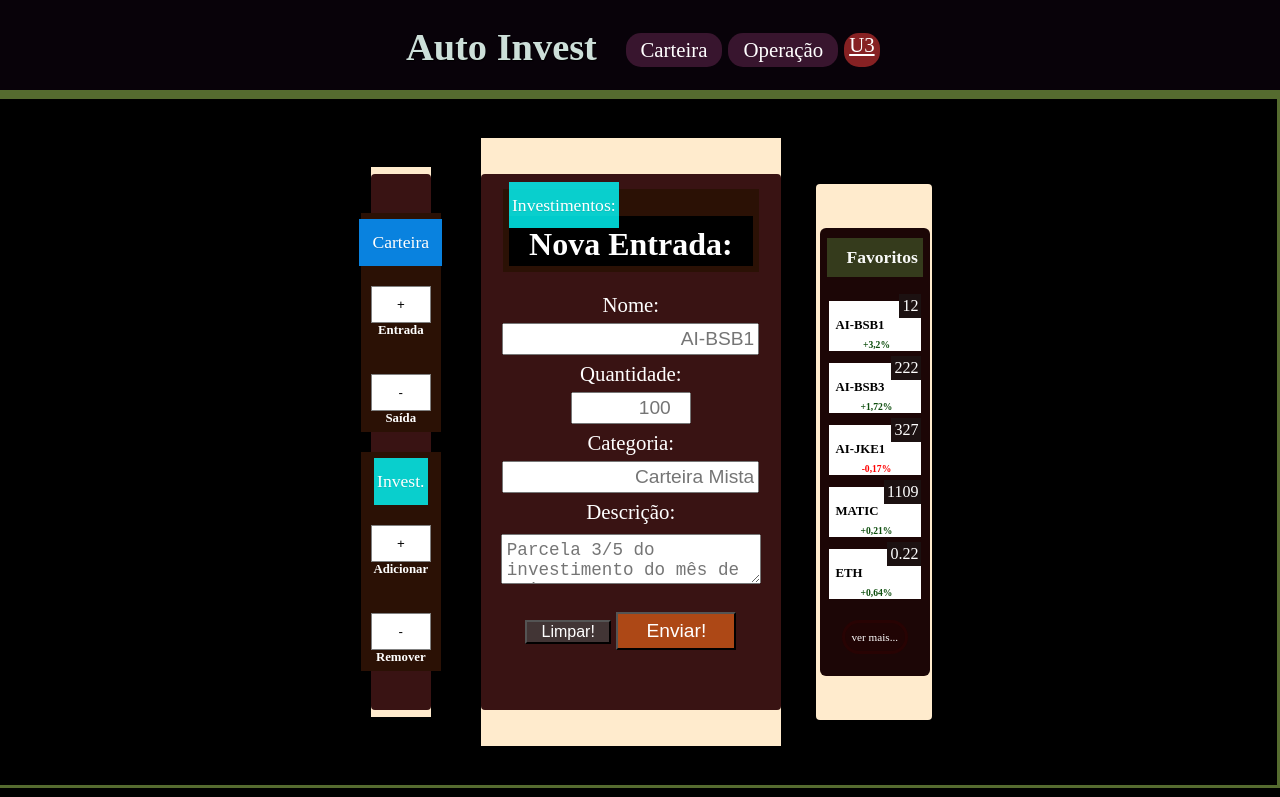
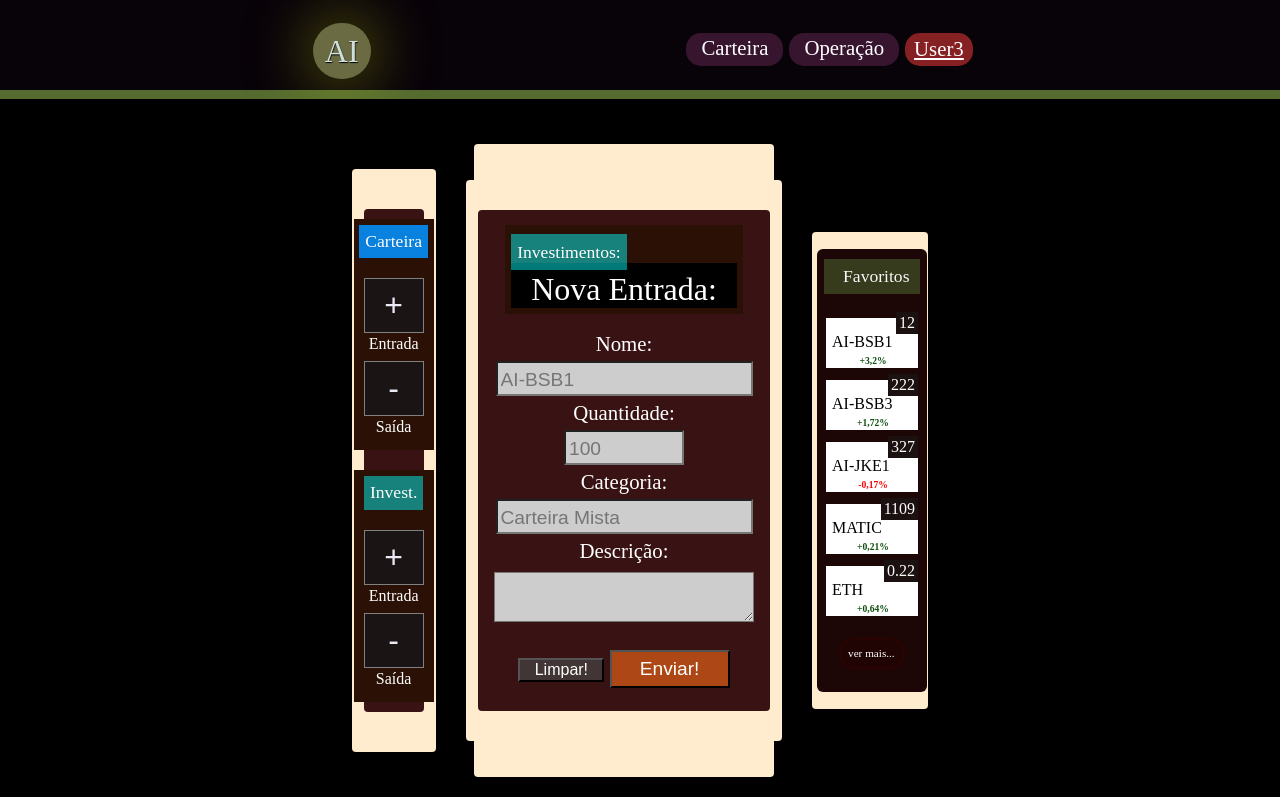
Before and after one commit to fabiomagina/auto_invest_app, a plain HTML site: page adc_investimento/index.html in a window 1280 px wide. Shown: the top 797 px of the page. Drawn offline with Linux system fonts and the light colour scheme.

Commit message:
melhorias layout / responsividade

```diff
--- a/adc_investimento/estilos.css
+++ b/adc_investimento/estilos.css
@@ -6,20 +6,22 @@
 
 body {
     background-color: black;
-
     display: flex;
     justify-content: center;
+
 }
 
 .cabecalho {
     display: flex;
     align-items: center;
-    justify-content: center;
+    justify-content: space-evenly;
     padding: 12px 0 3px;
     background-color: rgb(8, 2, 9);
     height: 90px;
     color: white;
+    margin: 0px;
     width: 100vw;
+    max-width: 100vw;
 }
 
 .header-logo {
@@ -32,7 +34,16 @@ body {
     text-shadow: 0.5px 1px 1px  black;
 }
 
-.header-logo h1 {
+.ai-header {
+    background-color: rgb(107, 107, 67);
+    padding: 12px;
+    border-radius: 90px;
+    font-size: 2rem;
+    box-shadow: 0rem 0rem 4rem 2px rgba(211, 225, 13, 0.5);
+}
+
+.ai-header-lg {
+    display: none;
     margin: 0px;
     padding-bottom: 8px;
 }
@@ -52,6 +63,9 @@ body {
     margin: 3px;
     list-style-type: none;
 }
+.menu li:hover {
+    background-color: rgb(4, 27, 69);
+}
 
 .menu li a {
     text-decoration: none;
@@ -66,7 +80,7 @@ body {
     flex-direction: column;
     align-items: center;
     justify-content: center;
-    max-width: 50vw;
+    /* width: 100vw; */
 }
 
 .container-fluid {
@@ -75,6 +89,7 @@ body {
     display: flex;
     flex-direction: column;
     align-items: center;
+    max-width: 100%;
 }
 
 .menu-items {
@@ -90,19 +105,22 @@ body {
 
 .mid-row {
     background-color: black;
-    width: 100vw;
+    width: 100%;
     margin: 9px 0 3px 0;
     display: flex;
-    padding: 30px 0;
+    padding: 45px 0 30px 0px;
     flex-direction: row;
     justify-content: center;
     align-items: center;
-    margin-left: -0.5%;
 }
 
 .operation-content {
-    margin-right: 25px;
+    display: none;
     z-index: 3;
+}
+
+.operation-content .content-desc {
+    font-size: 1rem;
 }
 
 .operation-content .content {
@@ -120,11 +138,18 @@ body {
     display: flex;
     justify-content: center;
     align-items: center;
-    padding: 10px;
+    padding: 0.5rem 1rem;
     text-align: center;
     width: 60px;
-    background-color: white;
-    border: 1px solid gray
+    background-color: rgb(27, 20, 21);
+    border: 1px solid gray;
+    color: rgb(234, 234, 244);
+    font-size: 2rem;
+    cursor: pointer
+}
+
+.op-button:active {
+    background-color: rgb(45, 72, 19);
 }
 
 a {
@@ -133,7 +158,7 @@ a {
 
 .content-desc {
     padding: 6px;
-
+    font-size: 2rem;
     background-color: rgb(43, 17, 5);
 }
 .full-content {
@@ -141,6 +166,7 @@ a {
     background-color: blanchedalmond;
     max-width: 40%;
     justify-content: center;
+    border-radius: 4px;
     max-width: 300px;
 }
 
@@ -149,8 +175,8 @@ a {
     background-color: blanchedalmond;
     display: flex;
     justify-content: center;
-    min-height: 67vh;
-    /* padding: 30px 12px; */
+    /* min-height: 67vh; */
+    padding: 30px 12px;
     border-radius: 4px;
 }
 
@@ -169,22 +195,22 @@ a {
 .tipo {
     font-size: 1.1rem;
     font-weight: 300;
-    background-color: rgb(0, 255, 255, 0.8);
+    background-color: rgba(0, 255, 255, 0.474);
     color: white;
-    padding: 13px 3px;
+    padding: 8px 6px;
     margin-bottom: 20px;
     z-index: 1;
     text-shadow: -0.2px 0.5px 0.1px rgba(46, 41, 41, 0.1);
 }
 
 h3 {
-    font-size: 0.8rem;
+    font-size: 1rem;
     width: 80px;
 }
 
 .tipo-carteira {
     background-color: rgb(9, 130, 223);
-    padding: 13px;
+    padding: 8px 6px;
 }
 
 .operation-content .content-desc {
@@ -193,12 +219,17 @@ h3 {
     align-items: center;
     width: 80px;
     text-align:center;
+    display: none;
 }
 
 .content-desc h1 {
     background-color: rgba(0, 0, 0, 1);
     padding: 10px 20px 3px 20px;
     color: white;
+}
+
+.content-desc h3 {
+    margin: 3px 0 9px 0;
 }
 
 .aplications {
@@ -227,13 +258,20 @@ h3 {
 }
 
 .form input {
-    padding: 3px;
+    padding: 6px 3px 3px 3px;
     margin: 6px 20% 7px 20%;
     font-size: 1.2rem;
-    text-align: right;
+    /* text-align: right; */
+    outline: none;
+    background-color: rgb(205, 205, 205);
 }
 
+.form input:focus, form textarea:focus {
+    background-color: rgb(4, 35, 4);
+    color:rgb(235, 235, 235)
 
+
+}
 .form :nth-child(4) {
     width: 120px;
 }
@@ -246,6 +284,8 @@ h3 {
     font-size: 1.1rem;
     margin: 10px;
     padding: 5px;
+    outline: none;
+    background-color: rgb(205, 205, 205);
 }
 
 .button-row {
@@ -346,7 +386,7 @@ h3 {
     justify-content: center;
     background-color: rgb(27, 27, 27);
     color: rgb(191, 191, 191);
-    padding: 3vh 0 5vh 0;
+    padding: 60px 0;
     margin: 0;
     font-size: 1rem;
     width: 100%;
@@ -357,7 +397,7 @@ h3 {
 .footer li h3 {
     font-size: 1.03rem;
     /* text-align: center; */
-    width: 200px;
+    width: 100%;
     text-decoration: underline;
 }
 
@@ -376,7 +416,6 @@ h3 {
     font-size: 1.25rem;
     text-align: right;
     margin: 20px 0px 30px 0;
-    width: 100vw;
     display: flex;
     flex-direction: column;
 }
@@ -389,9 +428,9 @@ h3 {
 .footer ul {
     display: flex;
     flex-direction: column;
-    min-width: 140px;
+    min-width: 160px;
     list-style-type: none;
-    padding-bottom: 8px;
+    padding: 6px 0px 8px 0px;
 }
 
 .footer li {
@@ -409,7 +448,6 @@ h3 {
     justify-content: center;
     flex-wrap: wrap;
     gap: 18px;
-    width: 100vw;
 }
 
 
@@ -417,14 +455,15 @@ h3 {
     font-size: 1rem;
 }
 
-.login {
+.login, .login-button {
     background-color: rgba(165, 42, 42,0.8);
     text-align: right;
+    display: none;
 }
 
-li.login {
+li.login, li.login-button {
     margin-right: 20px;
-    padding: 0 5px;
+    padding: 6px 9px;
     background-color: rgba(165, 42, 42,0.8);
     text-decoration: underline;
     text-align: right;
@@ -438,7 +477,7 @@ li.login {
 }
 
 .aplications-content .main {
-    margin: 35px;
+    /* margin: 35px; */
     padding: 3px;
     display: flex;
     align-items: center;
@@ -448,12 +487,22 @@ li.login {
 @media screen and (min-width: 420px) {
 
     .mid-row {
-        padding-left: 5%;
+        gap: 3vw    ;
+        /* padding-left: 7%; */
     }
     .operation-content {
-        margin-right: 50px;
+        display: flex;
     }
 
+    .login-button {
+        display: block;
+    }
+
+
+    .operation-content .content-desc {
+
+        display: flex;
+    }
 }
 
 @media screen and (min-width:660px) {
@@ -476,7 +525,7 @@ li.login {
     }
     .footer .ai-description h3 {
         font-size: 1.6rem;
-        width: 100vw;
+        width: 100%;
         text-align: center;
     }
     .social-media {
--- a/adc_investimento/index.html
+++ b/adc_investimento/index.html
@@ -7,68 +7,55 @@
     <meta name="viewport" content="width=device-width, initial-scale=1.0">
     <meta name="keywords" content="fintech, finanças, organização financeira">
     <title>Auto Invest - Adicionar Investimento</title>
+    <link rel="stylesheet" type="text/css" href="reset.css" title="estilos">
     <link rel="stylesheet" type="text/css" href="estilos.css" title="estilos">
-    <link rel="icon" type="image/x-icon" href="imagem.png">
-    <link rel="shortcut icon" type="image/x-icon" href="imagem.png">
-    <script src="main.js"></script>
+    <link rel="icon" type="image/x-icon" href="logo.png">
+    <link rel="shortcut icon" type="image/x-icon" href="logo.png">
+
 </head>
 
 <body>
     <div class="container">
-
         <div class="container-fluid">
             <div class="cabecalho">
                 <div class="header-logo">
-                    <h1 class="ai-header">Auto Invest</h1>
+                    <h1 class="ai-header">AI</h1>
+                    <h1 class="ai-header-lg">Auto Invest</h1>
                 </div>
                 <nav class="menu">
                     <ul>
-                        <li><a href="#">Carteira</a></li>
-                        <li><a href="#">Operação</a></li>
-                        <li class="login"><a href="#"></a>U3</a></li>
+                        <li id="wallet-button"><a href="#">Carteira</a></li>
+                        <li id="operation-button"><a href="#">Operação</a></li>
+                        <li class="login-button"><a href="#"></a>User3</a></li>
                     </ul>
                 </nav>
             </div>
-            <div class="menu-items">
-                <a>Nova Entrada</a>
-                <a>Nova Saida</a>
-                <a>Nova Entrada</a>
-                <a>Nova Entrada</a>
-            </div>
+
             <div class="mid-row">
                 <div class="operation-content">
                     <div class="full-content">
                         <div class="main">
                             <div class="content">
-
                                 <div class="content-desc">
                                     <span class="tipo tipo-carteira">Carteira</span>
-
                                     <button class="op-button">+</button>
                                     <h3 class="op-button-desc">Entrada</h3>
-                                    <br><br>
                                     <button class="op-button ">-</button>
-
-                                    <h3 class="op-button-desc">Saída</h1>
-                                        </a>
-
+                                    <h3 class="op-button-desc">Saída</h3>
                                 </div>
-
-
                                 <div class="content-desc">
                                     <span class="tipo">Invest.</span>
                                     <button class="op-button">+</button>
-                                    <h3 class="op-button-desc">Adicionar</h3>
-                                    <br><br>
-                                    <button class="op-button mt-3">-</button>
-
-                                    <h3 class="op-button-desc">Remover</h1>
-                                </div>
-
+                                    <h3 class="op-button-desc">Entrada</h3>
+                                    <button class="op-button ">-</button>
+                                    <h3 class="op-button-desc">Saída</h3>
+                                    </a>
                                 </div>
                             </div>
                         </div>
                     </div>
+                </div>
+                <div class="main-content">
                     <div class="full-content">
                         <div class="main">
                             <div class="content">
@@ -78,7 +65,6 @@
                                 </div>
                                 <div class="button-row">
                                     <button class="sm-button fav">Favoritos</button>
-
                                 </div>
                                 <form class="form">
                                     <label for="name">Nome:</label>
@@ -89,20 +75,19 @@
                                     <input id="categoy" placeholder="Carteira Mista"></input>
                                     <label for="description">Descrição:</label>
                                     <textarea id="description"
-                                    placeholder="Parcela 3/5 do investimento do mês de maio."></textarea><br>
+                                        placeholder="Parcela 3/5 do investimento do mês de maio.">
+                                    </textarea><br>
                                     <div class="row-button">
-
                                         <button class="sm-button">Limpar!</button>
                                         <button class="send-button">Enviar!</button>
                                     </div>
                                 </form>
                             </div>
-
+                        </div>
                     </div>
                 </div>
                 <div class="aplications-content">
                     <div class="full-content">
-                    </div>
                         <div class="main">
                             <div class="aplications">
                             <h2>Favoritos</h2>
@@ -133,6 +118,7 @@
                             </div>
                             <div class="see-more">
                                 ver mais...
+                            </div>
                         </div>
                     </div>
                 </div>
@@ -200,6 +186,7 @@
         </div>
     </div>
     </div>
+    <script src="main.js"></script>
 </body>
 
 </html>
--- /dev/null
+++ b/adc_investimento/reset.css
@@ -0,0 +1,48 @@
+/* http://meyerweb.com/eric/tools/css/reset/
+   v2.0 | 20110126
+   License: none (public domain)
+*/
+
+html, body, div, span, applet, object, iframe,
+h1, h2, h3, h4, h5, h6, p, blockquote, pre,
+a, abbr, acronym, address, big, cite, code,
+del, dfn, em, img, ins, kbd, q, s, samp,
+small, strike, strong, sub, sup, tt, var,
+b, u, i, center,
+dl, dt, dd, ol, ul, li,
+fieldset, form, label, legend,
+table, caption, tbody, tfoot, thead, tr, th, td,
+article, aside, canvas, details, embed,
+figure, figcaption, footer, header, hgroup,
+menu, nav, output, ruby, section, summary,
+time, mark, audio, video {
+	margin: 0;
+	padding: 0;
+	border: 0;
+	font-size: 100%;
+	font: inherit;
+	vertical-align: baseline;
+}
+/* HTML5 display-role reset for older browsers */
+article, aside, details, figcaption, figure,
+footer, header, hgroup, menu, nav, section {
+	display: block;
+}
+body {
+	line-height: 1;
+}
+ol, ul {
+	list-style: none;
+}
+blockquote, q {
+	quotes: none;
+}
+blockquote:before, blockquote:after,
+q:before, q:after {
+	content: '';
+	content: none;
+}
+table {
+	border-collapse: collapse;
+	border-spacing: 0;
+}
```
Also changed, not shown: adc_investimento/main.js (added, +12 -0 lines), investimentos/index.html (+5 -6 lines), adc_investimento/css/bootstrap.min.css (deleted), adc_investimento/js/bootstrap.bundle.min.js (deleted), adc_investimento/logo.png (added). Lines whose indentation alone changed are shown as unchanged.
